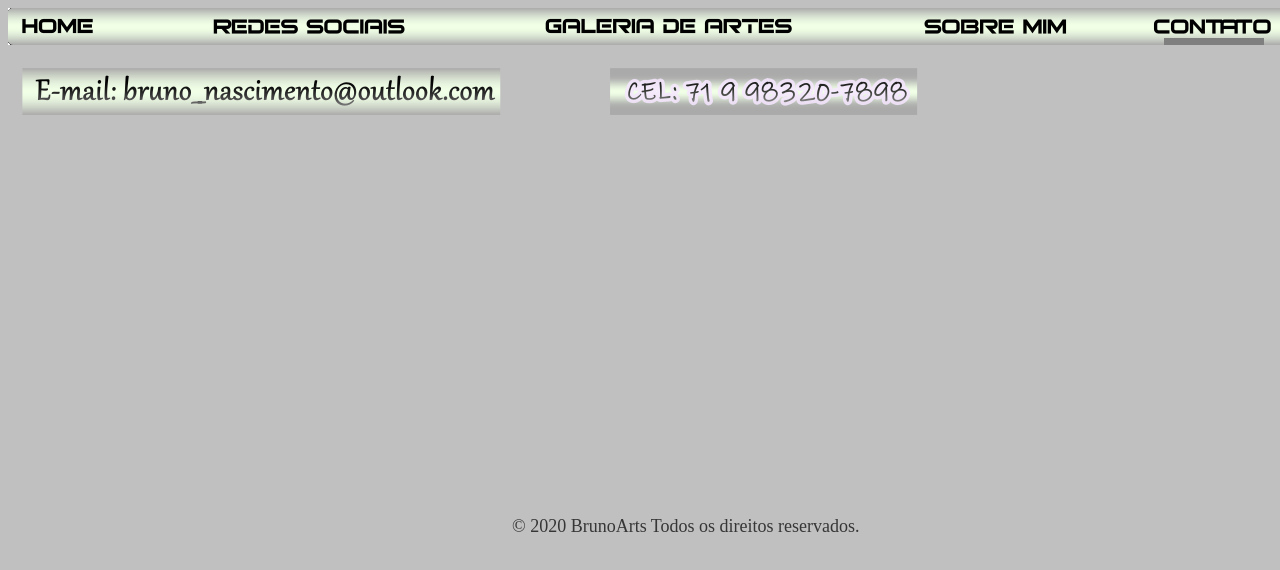
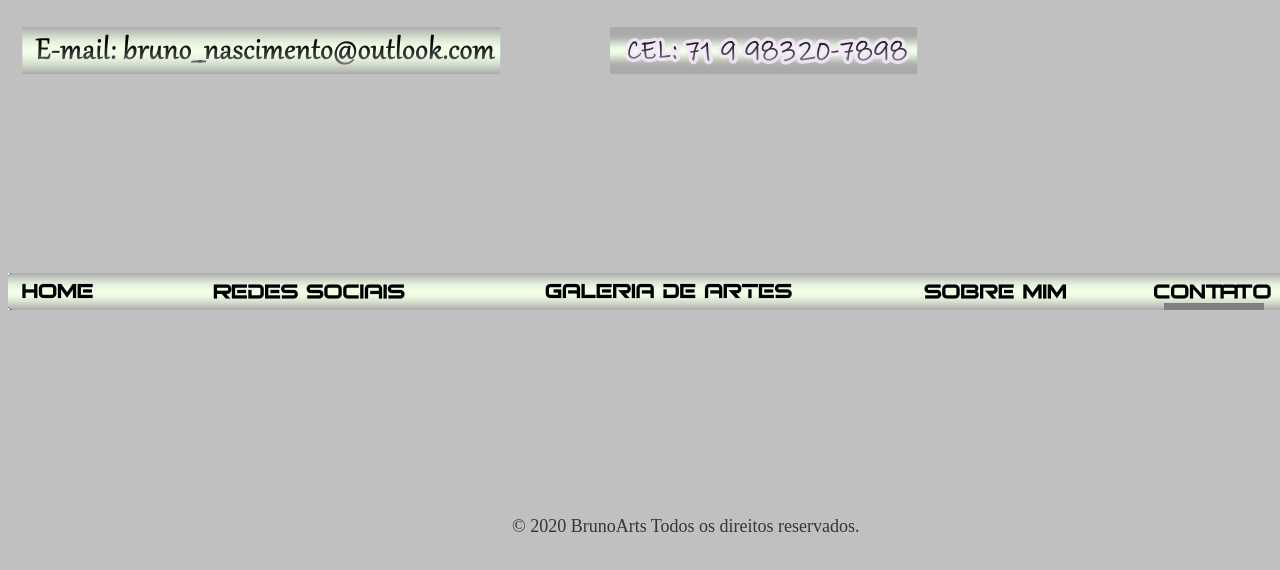
Before and after one commit to BrunoNascimentoPita/Contato, a plain HTML site: page index.html in a window 1280 px wide. Shown: the top 570 px of the page. Drawn offline with Linux system fonts and the light colour scheme.

Commit message:
CEMmaiusculo

```diff
--- a/index.html
+++ b/index.html
@@ -12,8 +12,9 @@
 <area shapte="rect" coords="899,1,1085,36" href="#sobremim" alt= "Sobre mim">
 <area shapte="rect" coords="1131,1,1336,36" href="https://brunonascimentopita.github.io/Contato/" alt= "Contato">
 </map>
+<img src="assets/img/Contato1.png">
 <img src="assets/img/menuemhtml2.png"  usemap="#menu">
-<img src="assets/img/contato1.png">
+
 </body>
 <pre><footer><font color="#363636"><font size="4"><font face="Time News Roman">
 
```
